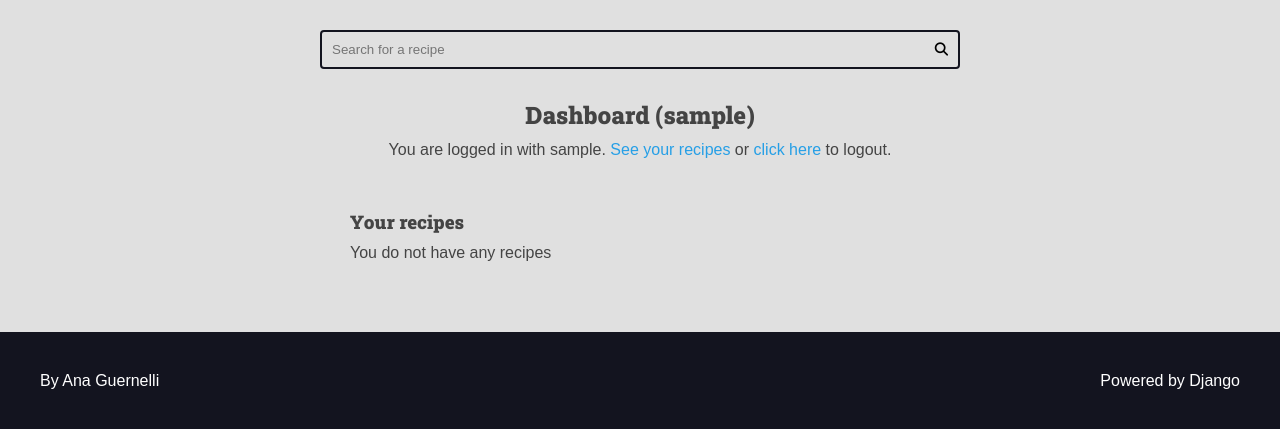
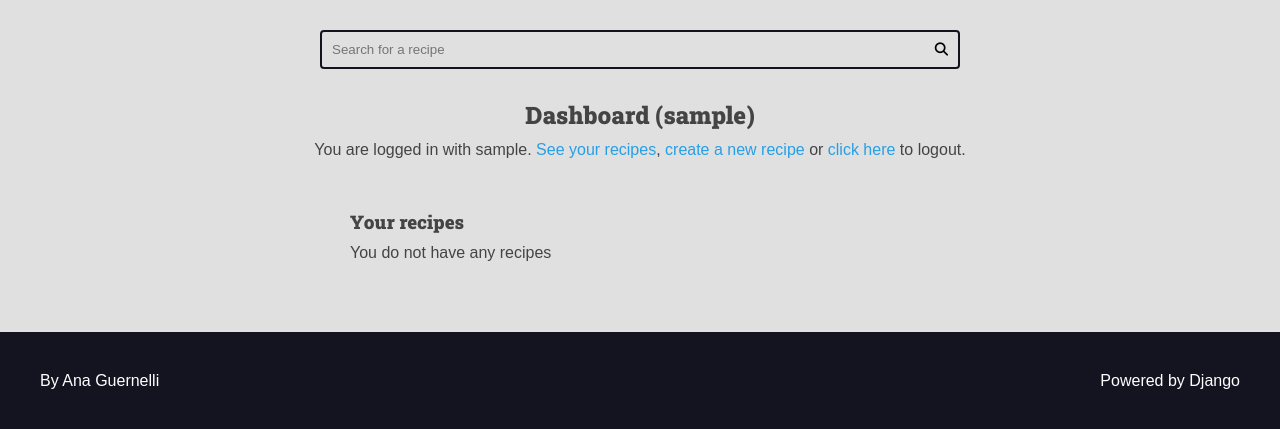
Before and after one commit to anaguernelli/curso-django-projeto1, a Django app: page /authors/dashboard/ in a window 1280 px wide. Shown: the part 113-542 px from the top of the page. Run offline with Django 4.2, Linux system fonts and the light colour scheme; the visitor is signed in with stand-in values (Sample User, id 1); data that the repository does not hold is empty.

Commit message:
criando view para criação de receitas

```diff
--- a/authors/templates/authors/partials/login_message.html
+++ b/authors/templates/authors/partials/login_message.html
@@ -1,8 +1,9 @@
 {% if user.is_authenticated %}
 <div class='login-message'>
   You are logged in with
-  {{ request.user.username}}.
-  <a href="{% url 'authors:dashboard' %}">See your recipes</a> or
+  {{ request.user.username }}.
+  <a href="{% url 'authors:dashboard' %}">See your recipes</a>,
+  <a href="{% url 'authors:dashboard_recipe_create' %}">create a new recipe</a> or
   <form class='inline-form' action="{% url 'authors:logout' %}" method="POST">
     {% csrf_token %}
     {% comment %}
--- a/authors/urls.py
+++ b/authors/urls.py
@@ -16,4 +16,9 @@ urlpatterns = [
         views.dashboard_recipe_edit,
         name='dashboard_recipe_edit',
     ),
+    path(
+        'dashboard/recipe/create/',
+        views.dashboard_recipe_create,
+        name='dashboard_recipe_create',
+    ),
 ]
--- a/authors/views.py
+++ b/authors/views.py
@@ -175,3 +175,31 @@ def dashboard_recipe_edit(request, id):
             'form': form,
         }
     )
+
+
+@login_required(login_url='authors:login', redirect_field_name='next')
+def dashboard_recipe_create(request):
+    form = AuthorRecipeForm(
+        data=request.POST or None,
+        files=request.FILES or None,
+    )
+
+    if form.is_valid():
+        recipe: Recipe = form.save(commit=False)
+        recipe.author = request.user
+        recipe.preparation_steps_is_html = False
+        recipe.is_published = False
+
+        recipe.save()
+
+        messages.success(request, 'Your recipe has been created!')
+        return redirect(reverse('authors:dashboard_recipe_create'))
+
+    return render(
+        request,
+        'authors/pages/dashboard_recipe.html',
+        context={
+            'form': form,
+            'form_action': reverse('authors:dashboard_recipe_create')
+        }
+    )
```
Also changed, not shown: authors/templates/authors/pages/dashboard_recipe_create.html (added, +15 -0 lines), authors/templates/authors/pages/dashboard.html (line endings or trailing spaces).
